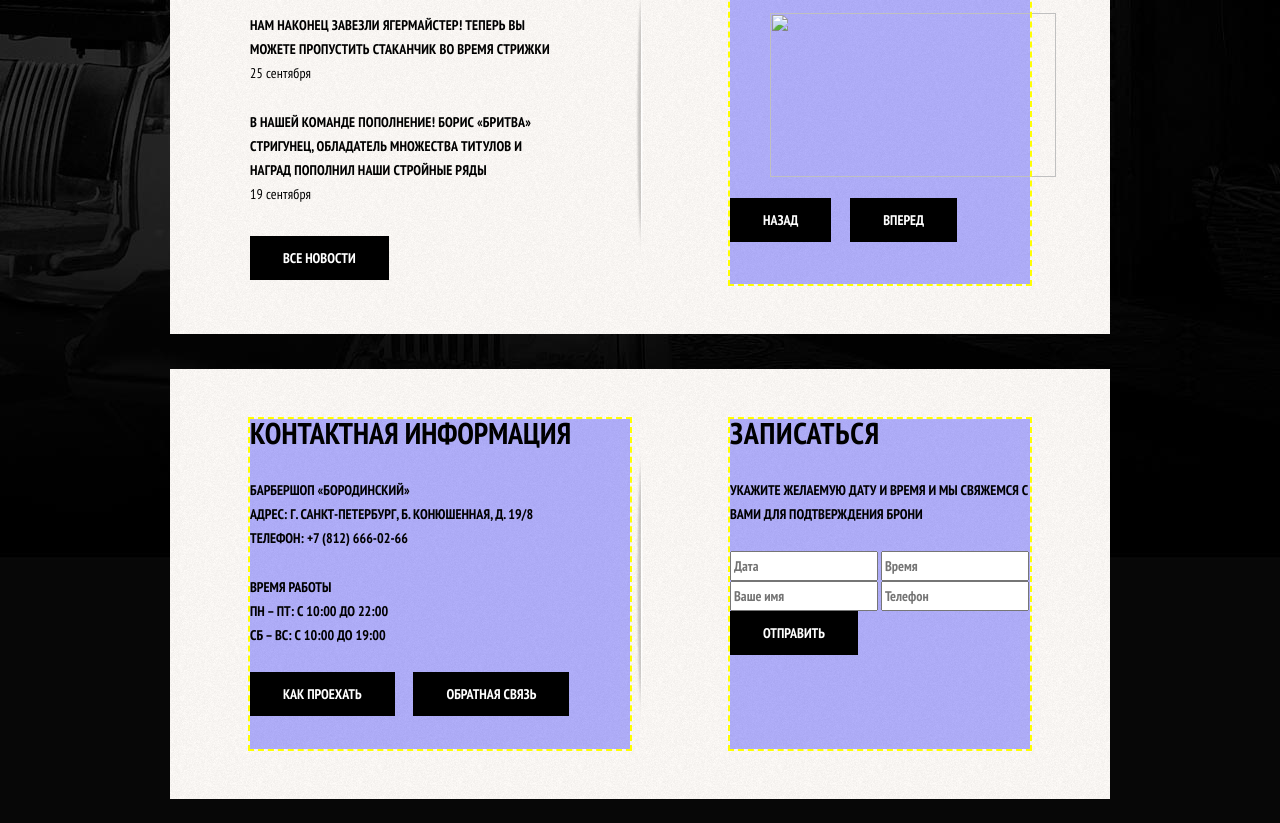
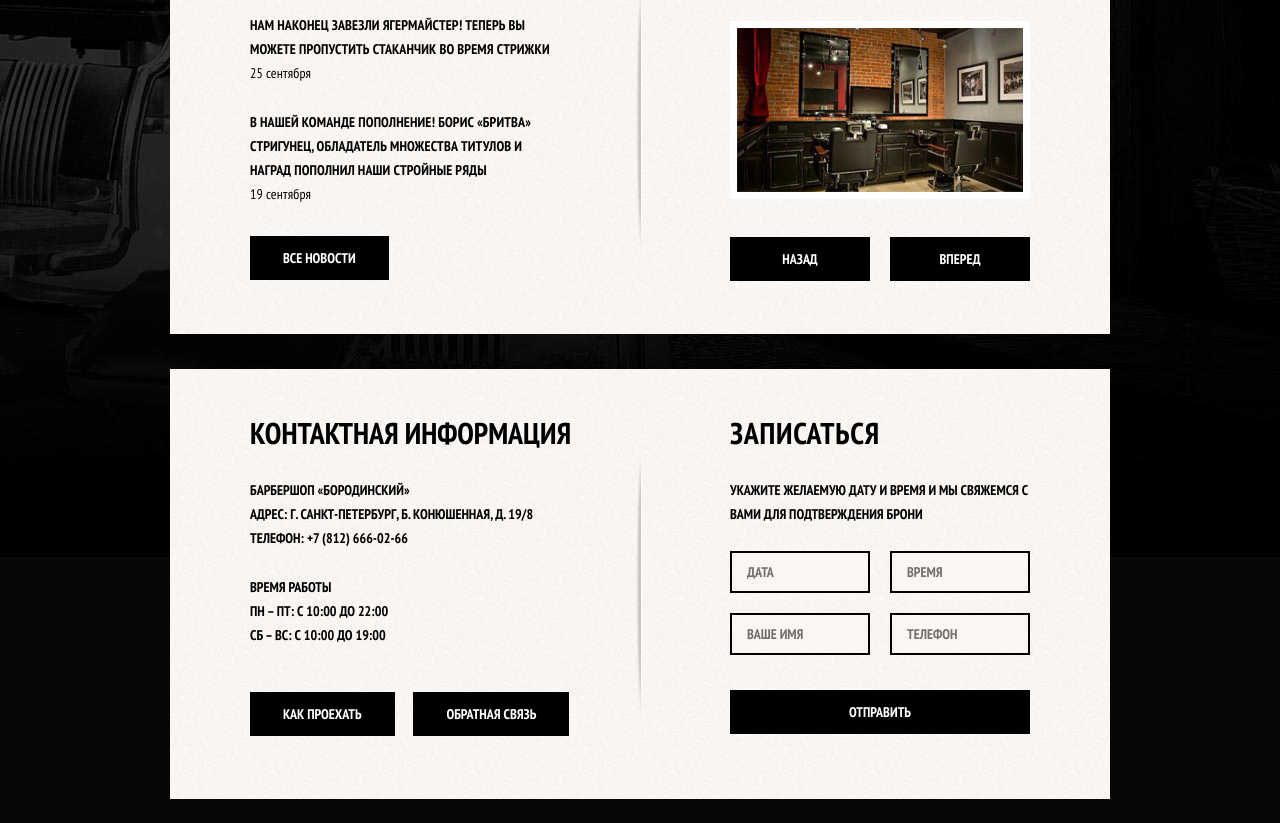
Before and after one commit to Whitebestnik/barbershop-ed, a plain HTML site: page index.html in a window 1280 px wide. Shown: the part 712-1535 px from the top of the page. Drawn offline with Linux system fonts and the light colour scheme.

Commit message:
доработал главную

```diff
--- a/css/index-style.css
+++ b/css/style.css
@@ -234,6 +234,62 @@ body {
 .btn-news {
     margin-top: 5px;
 }
+.btn-contacts {
+    margin-top: 20px;
+}
+.gallery {
+    position: relative;
+    height: 260px;
+    margin-top: 35px;
+}
+.gallery-content {
+    height: 164px;
+    margin: 0;
+    background-color: #cccccc;
+    border: 7px solid #ffffff;
+}
+.gallery-content img {
+    width: 286px;
+    height: 164px;
+}
+.gallery .btn {
+    position: absolute;
+    bottom: 0;
+    width: 140px;
+    margin: 0;
+}
+.gallery-prev {
+    left: 0;
+}
+.gallery-next {
+    right: 0;
+}
+.appointment-form input {
+    background-color: #f9f6f3;
+    border: 2px solid black;
+    outline: none;
+    font-size: 14px;
+    line-height: 24px;
+    font-family: "PT Sans Narrow", "Arial", sans-serif;
+    text-transform: uppercase;
+    color: black;
+    width: 106px;
+    padding: 7px 15px;
+    float: left;
+    margin-right: 20px;
+    margin-bottom: 20px;
+}
+.appointment-form input:nth-child(2n) {
+    margin-right: 0;
+}
+.appointment-form input:focus {
+    border: 2px solid #663d15;
+}
+.appointment-form .btn {
+    clear: both;
+    width: 100%;
+    margin-top: 15px;
+}
 .main-footer {
     margin-top: 65px;
     padding-top: 60px;
--- a/index.html
+++ b/index.html
@@ -5,7 +5,7 @@
   <title>Барбершоп "Бородинский"</title>
   <link href="https://fonts.googleapis.com/css?family=PT+Sans+Narrow:400,700&subset=cyrillic" rel="stylesheet">
   <link href="css/normalise.css" rel="stylesheet">
-  <link href="css/index-style.css" rel="stylesheet">
+  <link href="css/style.css" rel="stylesheet">
 </head>
 <header class="main-header">
   <div class="container clearfix">
@@ -54,11 +54,11 @@
       </ul>
       <a class="btn btn-news" href="#">Все новости</a>
     </div>
-    <div class="index-content-right color-blue">
+    <div class="index-content-right">
       <h2 class="index-content-title content-title-right">Фотогалерея</h2>
       <div class="gallery">
         <figure class="gallery-content">
-          <img src="img/photo-1.jpg" width="286" height="164" alt ="">
+          <img src="img/gallery.jpg" width="286" height="164" alt ="">
         </figure>
         <button class="btn gallery-prev">Назад</button>
         <button class="btn gallery-next">Вперед</button>
@@ -66,7 +66,7 @@
     </div>
   </div>
   <div class="index-content clearfix">
-    <div class="index-content-left color-blue">
+    <div class="index-content-left">
     <h2 class="index-content-title content-title-left">Контактная информация</h2>
     <p>
       Барбершоп «Бородинский»<br>
@@ -78,10 +78,10 @@
     пн – пт: с 10:00 до 22:00<br>
     сб – вс: с 10:00 до 19:00
     </p>
-    <a class="btn" href="#">Как проехать</a>
-    <a class="btn" href="#">Обратная связь</a>
+    <a class="btn btn-contacts" href="#">Как проехать</a>
+    <a class="btn btn-contacts" href="#">Обратная связь</a>
     </div>
-    <div class="index-content-right color-blue">
+    <div class="index-content-right">
       <h2 class="index-content-title content-title-right">Записаться</h2>
       <p>Укажите желаемую дату и время и мы свяжемся с вами для подтверждения брони</p>
       <form class="appointment-form" action="https://echo.htmlacademy.ru" method="post">
```
Also changed, not shown: css/test-index.html (deleted, +0 -55 lines), img/gallery.jpg (added), 2 other files.
